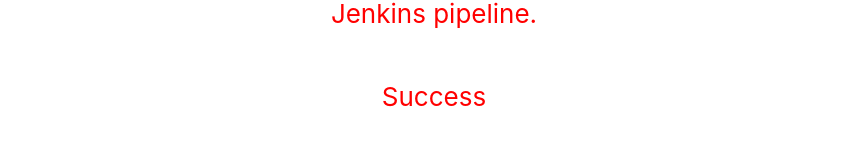
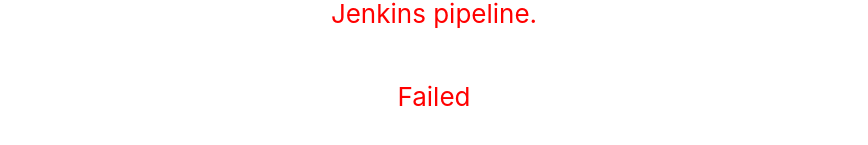
Before and after one commit to nm040/DevOpsCapStoneProjectDemo, a React (Create React App) app: page / in a window 1280 px wide. Shown: the part 411-556 px from the top of the page, without its empty margins (206-1074 px from the left). Built offline with nearby package versions, Linux system fonts and the light colour scheme.

Commit message:
Failed test case

```diff
--- a/src/App.js
+++ b/src/App.js
@@ -7,7 +7,7 @@ function App() {
       <header className="App-header">
         <h1>DevOps Capstone Project Demo</h1>
         <p>Jenkins pipeline.</p>
-        <p>Success</p>
+        <p>Failed</p>
       </header>
     </div>
   );
```
Also changed, not shown: 1 other file (tests, documents, lock files or other folders).
